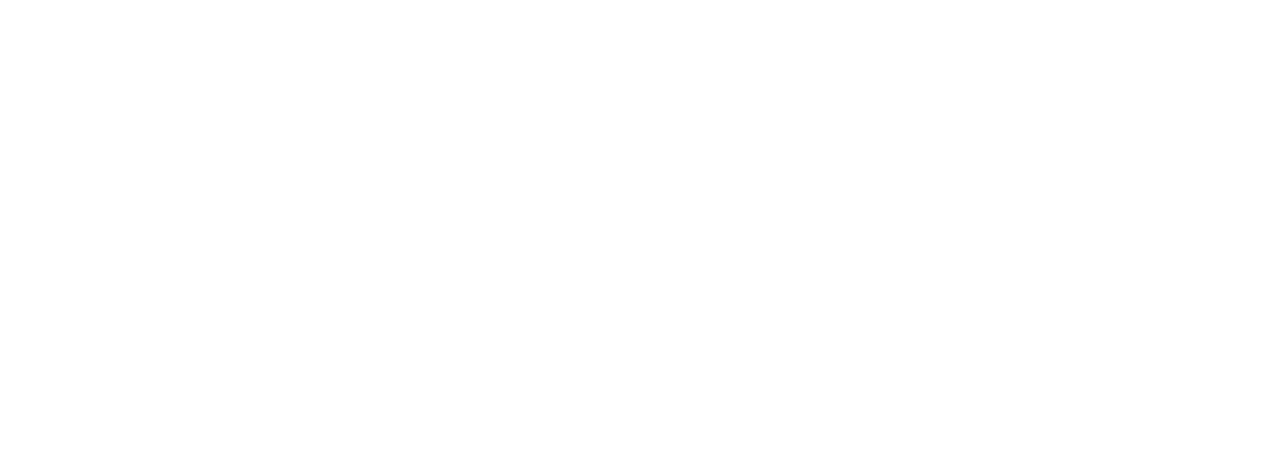
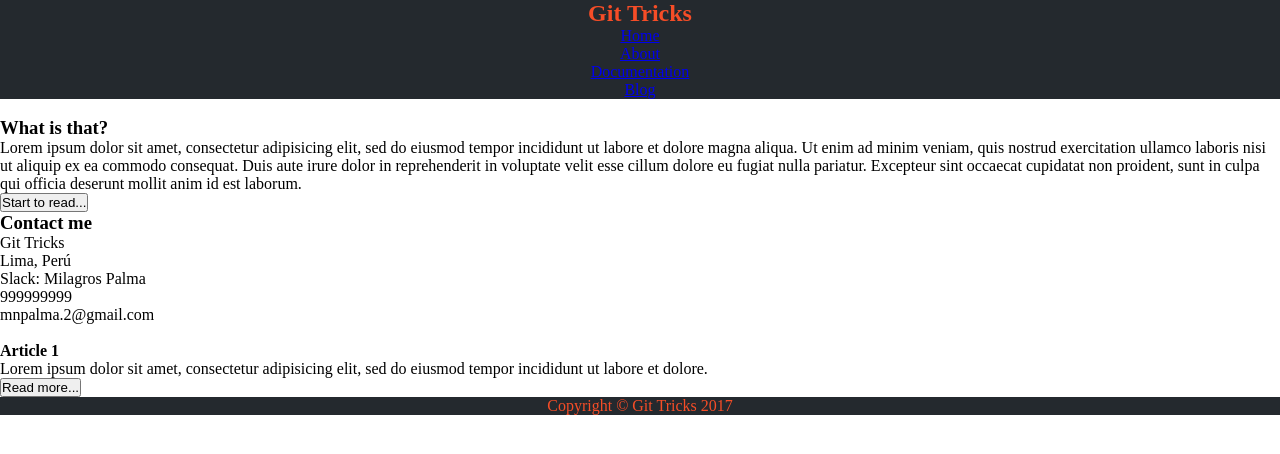
Before and after one commit to milagrospalma/mi-pagina, a plain HTML site: page index.html in a window 1280 px wide. Drawn offline with Linux system fonts and the light colour scheme.

Commit message:
Añade estructura básica del html y estilos para nav y footer

```diff
--- a/css/main.css
+++ b/css/main.css
@@ -0,0 +1,6 @@
+/* Clases reutilizables */
+.page-color {
+  background-color: #24292E;
+  color: #F64D27;
+  text-align: center;
+}
--- a/index.html
+++ b/index.html
@@ -8,7 +8,48 @@
     <link rel="stylesheet" href="css/main.css">
   </head>
   <body>
-
+    <nav class="page-color">
+      <h2>Git Tricks</h2>
+      <ul>
+        <li><a href="#">Home</a></li>
+        <li><a href="#">About</a></li>
+        <li><a href="#">Documentation</a></li>
+        <li><a href="#">Blog</a></li>
+      </ul>
+    </nav>
+    <header>
+      <figure>
+        <img src="" alt="">
+      </figure>
+    </header>
+    <section>
+      <div class="">
+        <h3>What is that?</h3>
+        <p>Lorem ipsum dolor sit amet, consectetur adipisicing elit, sed do eiusmod tempor incididunt ut labore et dolore magna aliqua. Ut enim ad minim veniam, quis nostrud exercitation ullamco laboris nisi ut aliquip ex ea commodo consequat. Duis aute irure dolor in reprehenderit in voluptate velit esse cillum dolore eu fugiat nulla pariatur. Excepteur sint occaecat cupidatat non proident, sunt in culpa qui officia deserunt mollit anim id est laborum.</p>
+        <input type="button" name="" value="Start to read...">
+      </div>
+      <div class="">
+        <h3>Contact me</h3>
+        <p>Git Tricks</p>
+        <p>Lima, Perú</p>
+        <p>Slack: Milagros Palma</p>
+        <p>999999999</p>
+        <p>mnpalma.2@gmail.com</p>
+      </div>
+    </section>
+    <section>
+      <div class="">
+        <figure>
+          <img src="" alt="">
+        </figure>
+        <h4>Article 1</h4>
+        <p>Lorem ipsum dolor sit amet, consectetur adipisicing elit, sed do eiusmod tempor incididunt ut labore et dolore.</p>
+        <input type="button" name="" value="Read more...">
+      </div>
+    </section>
+    <footer class="page-color">
+      <p>Copyright © Git Tricks 2017</p>
+    </footer>
     <script type="text/javascript" src="js/app.js"></script>
   </body>
 </html>
```
